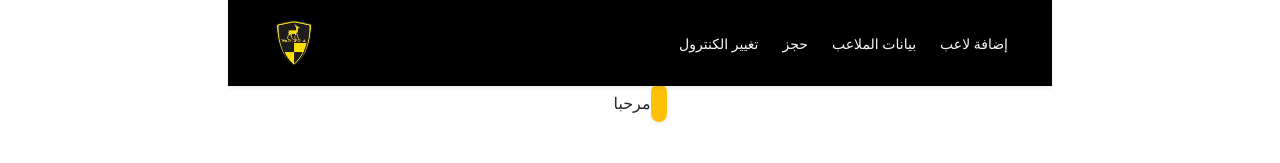
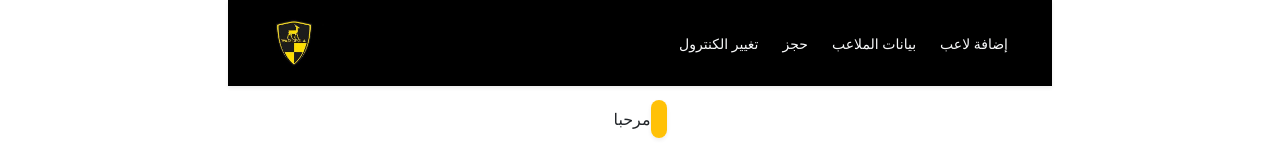
Before and after one commit to peterAlpert/WadiDegla, an Angular app: page /Entry/by-member/1 in a window 1280 px wide. Shown: the top 163 px of the page. Built offline with nearby package versions, Linux system fonts and the light colour scheme; no server answers.

Commit message:
edit in app.route

```diff
--- a/src/app/app.component.html
+++ b/src/app/app.component.html
@@ -2,7 +2,7 @@
   <div class="row justify-content-center">
     <div class="col-12 col-sm-12 col-md-12 col-lg-8 col-xl-8">
       <app-header></app-header>
-      <div class="text-center mt-2">
+      <div class="text-center mt-4">
         <h6 class="m-2">مرحبا <span
             class="fw-bolder shadow bg-warning p-2 rounded-pill shadow-sm">{{controlName}}</span></h6>
       </div>
--- a/src/app/app.routes.ts
+++ b/src/app/app.routes.ts
@@ -20,10 +20,12 @@ export const routes: Routes = [
     { path: 'enterStadium', component: StadiumComponent },
     { path: 'violation/:name/:id/:type', component: ViolationDetailsComponent },
     { path: "violation-history", component: ViolationHistoryComponent },
-    { path: 'controlInfo', component: StartComponent, canActivate: [authGuard] },
+    // { path: 'controlInfo', component: StartComponent, canActivate: [authGuard] },
+    { path: 'controlInfo', component: StartComponent },
+
     { path: 'injury', component: InjuryComponent },
     { path: 'booking', component: BookingComponent },
-    { path: 'login', component: LoginComponent },
+    //{ path: 'login', component: LoginComponent },
     { path: 'today-bookings', component: BookingTodayComponent },
     { path: 'entry-log', component: EntryLogComponent },
     { path: 'Entry/by-member/:memberId', component: EntryHistoryComponent },
```
